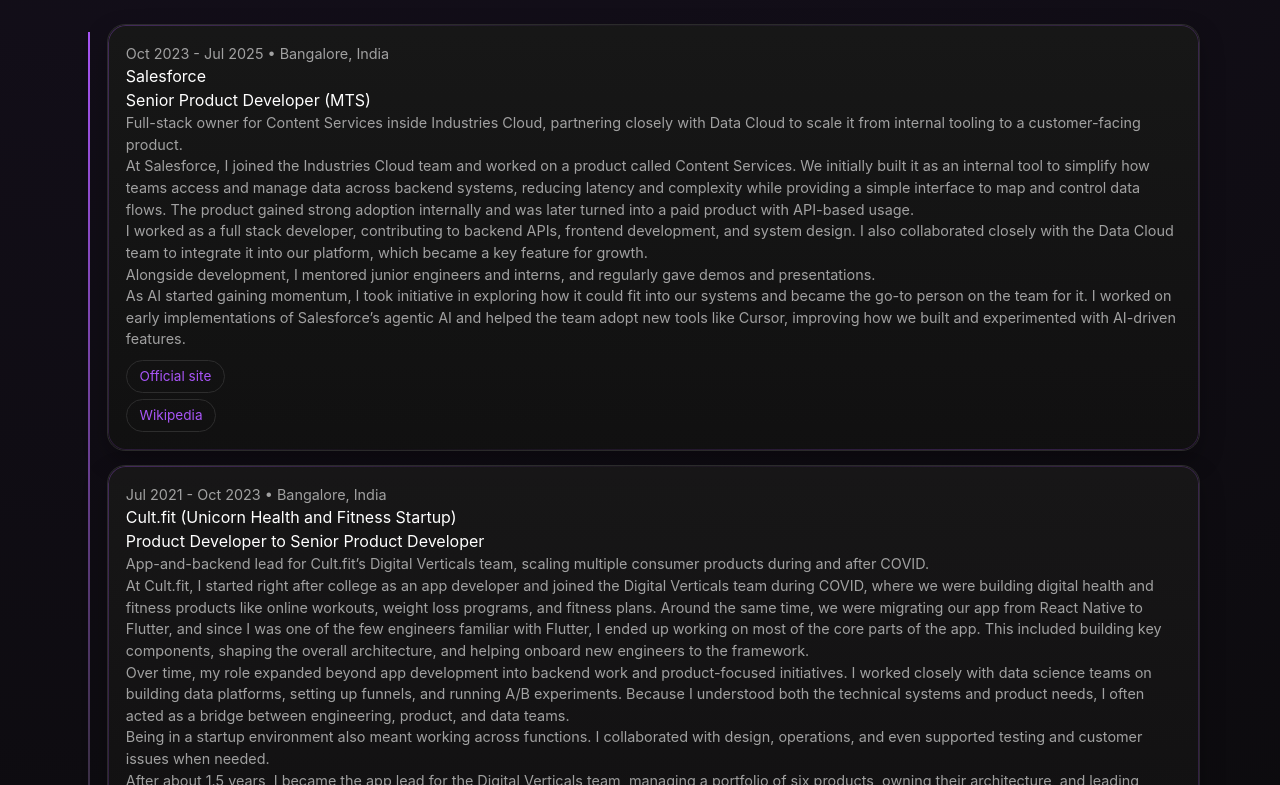
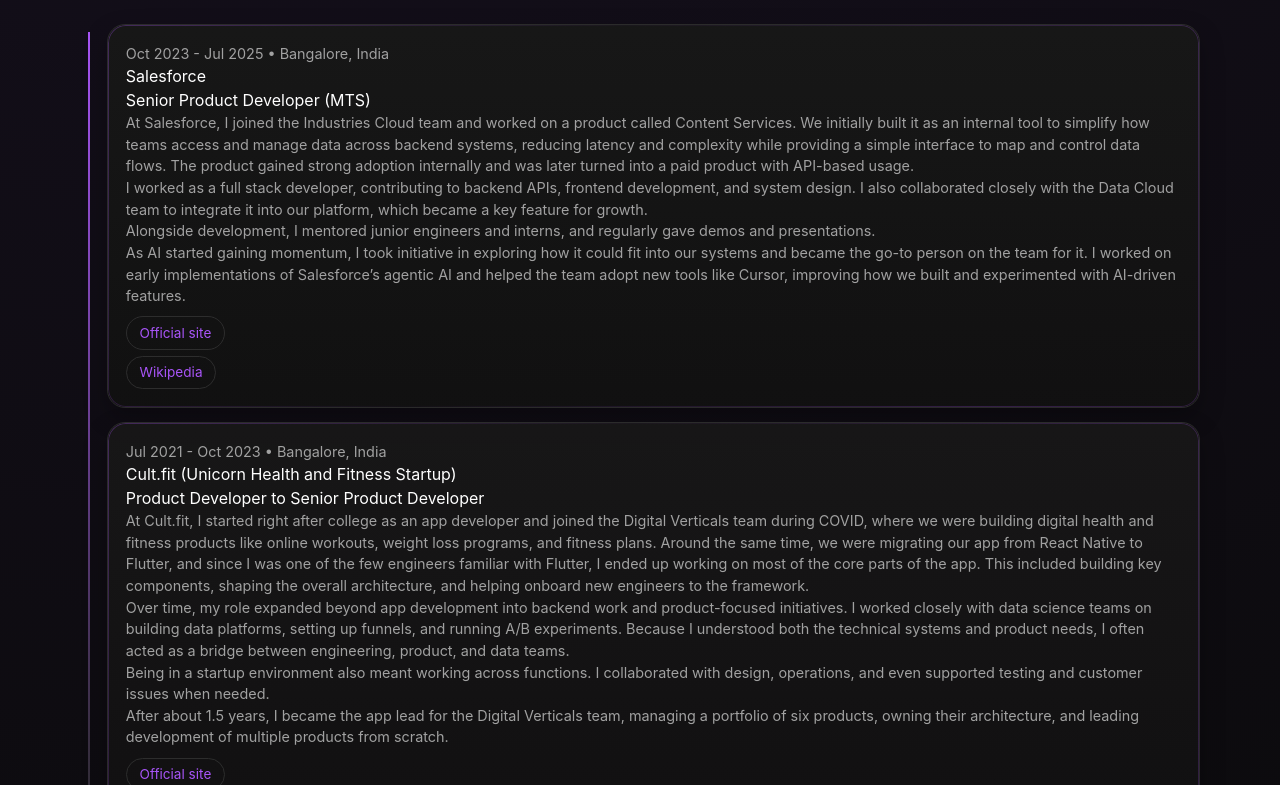
Before and after one commit to ArihantRawat/arihant-portfolio, a Next.js app: page / in a window 1280 px wide. Shown: the part 1555-2340 px from the top of the page. Built offline with nearby package versions, Linux system fonts and the light colour scheme.

Commit message:
Remove legacy experience blurbs

```diff
--- a/src/app/page.tsx
+++ b/src/app/page.tsx
@@ -21,7 +21,7 @@ type TimelineItem = {
   subtitle: string;
   timeframe: string;
   location: string;
-  description: string;
+  description?: string;
   details?: string[];
   links: ExternalLink[];
 };
@@ -106,8 +106,6 @@ const EXPERIENCES: TimelineItem[] = [
     subtitle: "Senior Product Developer (MTS)",
     timeframe: "Oct 2023 - Jul 2025",
     location: "Bangalore, India",
-    description:
-      "Full-stack owner for Content Services inside Industries Cloud, partnering closely with Data Cloud to scale it from internal tooling to a customer-facing product.",
     details: [
       "At Salesforce, I joined the Industries Cloud team and worked on a product called Content Services. We initially built it as an internal tool to simplify how teams access and manage data across backend systems, reducing latency and complexity while providing a simple interface to map and control data flows. The product gained strong adoption internally and was later turned into a paid product with API-based usage.",
       "I worked as a full stack developer, contributing to backend APIs, frontend development, and system design. I also collaborated closely with the Data Cloud team to integrate it into our platform, which became a key feature for growth.",
@@ -124,8 +122,6 @@ const EXPERIENCES: TimelineItem[] = [
     subtitle: "Product Developer to Senior Product Developer",
     timeframe: "Jul 2021 - Oct 2023",
     location: "Bangalore, India",
-    description:
-      "App-and-backend lead for Cult.fit’s Digital Verticals team, scaling multiple consumer products during and after COVID.",
     details: [
       "At Cult.fit, I started right after college as an app developer and joined the Digital Verticals team during COVID, where we were building digital health and fitness products like online workouts, weight loss programs, and fitness plans. Around the same time, we were migrating our app from React Native to Flutter, and since I was one of the few engineers familiar with Flutter, I ended up working on most of the core parts of the app. This included building key components, shaping the overall architecture, and helping onboard new engineers to the framework.",
       "Over time, my role expanded beyond app development into backend work and product-focused initiatives. I worked closely with data science teams on building data platforms, setting up funnels, and running A/B experiments. Because I understood both the technical systems and product needs, I often acted as a bridge between engineering, product, and data teams.",
@@ -451,7 +447,7 @@ export default function HomePage() {
                 </p>
                 <h3>{experience.title}</h3>
                 <p>{experience.subtitle}</p>
-                <p className="muted">{experience.description}</p>
+                {experience.description && <p className="muted">{experience.description}</p>}
                 {experience.details?.map((detail) => (
                   <p key={detail} className="muted">
                     {detail}
```
